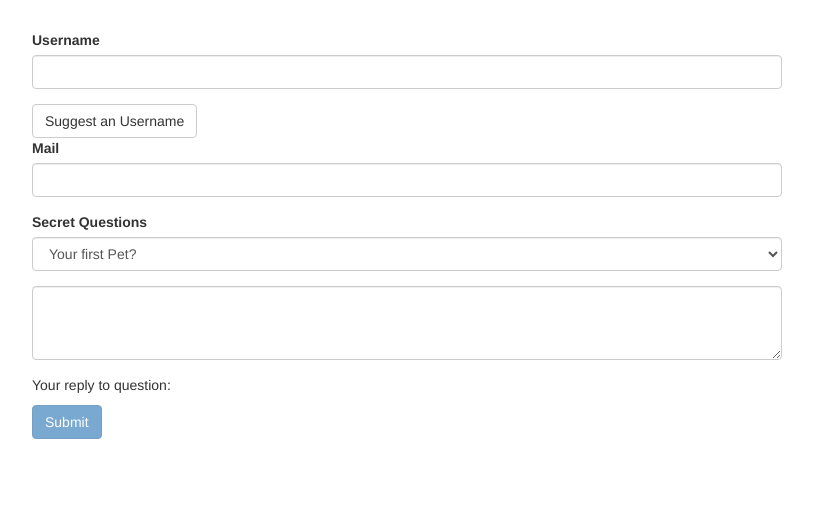
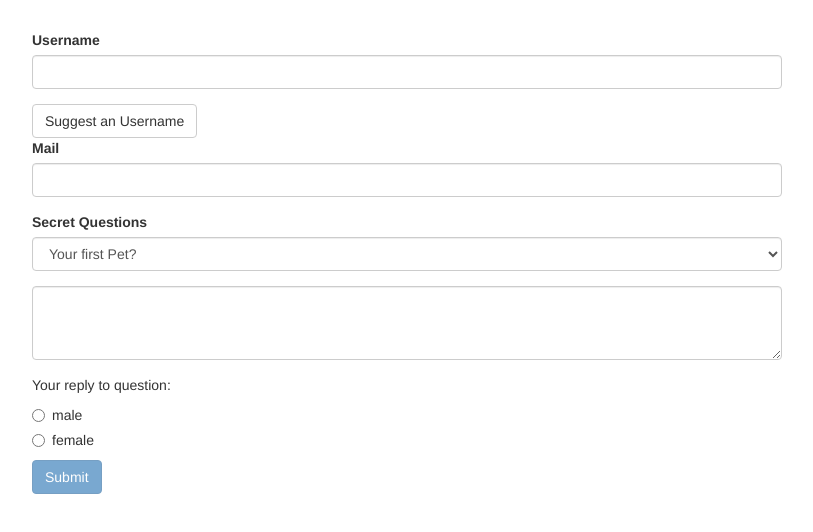
Before and after one commit to mbochynski/angular-assignments, an Angular app in the folder modules/forms-template-driven/: page / in a window 1280 px wide. Shown: the top 532 px of the page, without its empty margins (233-1046 px from the left). Built offline with nearby package versions, Linux system fonts and the light colour scheme.

Commit message:
Add radio button

```diff
--- a/modules/forms-template-driven/src/app/app.component.html
+++ b/modules/forms-template-driven/src/app/app.component.html
@@ -2,7 +2,10 @@
   <div class="row">
     <div class="col-xs-12 col-sm-10 col-md-8 col-sm-offset-1 col-md-offset-2">
       <form (ngSubmit)="onSubmit(f)" #f="ngForm">
-        <div id="user-data">
+        <div
+          id="user-data"
+          ngModelGroup="userData"
+          #userData="ngModelGroup">
           <div class="form-group">
             <label for="username">Username</label>
             <input
@@ -28,6 +31,7 @@
           </div>
           <p class="help-block" *ngIf="!email.valid && email.touched">Please enter valid email</p>
         </div>
+        <p *ngIf="userData.invalid && userData.touched">User data is invalid!</p>
         <div class="form-group">
           <label for="secret">Secret Questions</label>
           <select
@@ -48,6 +52,12 @@
           </textarea>
         </div>
         <p>Your reply to question: {{ answer }}</p>
+        <div class="radio" *ngFor="let gender of genders">
+          <label type="radio">
+            <input type="radio" name="gender" ngModel [value]="gender">
+            {{ gender }}
+          </label>
+        </div>
         <button
           class="btn btn-primary"
           type="submit"
--- a/modules/forms-template-driven/src/app/app.component.ts
+++ b/modules/forms-template-driven/src/app/app.component.ts
@@ -10,6 +10,7 @@
   answer = '';
   defaultQuestion = 'pet';
   @ViewChild('f') myForm: NgForm;
+  genders = ['male', 'female'];
 
   suggestUserName() {
     const suggestedName = 'Superuser';
```
